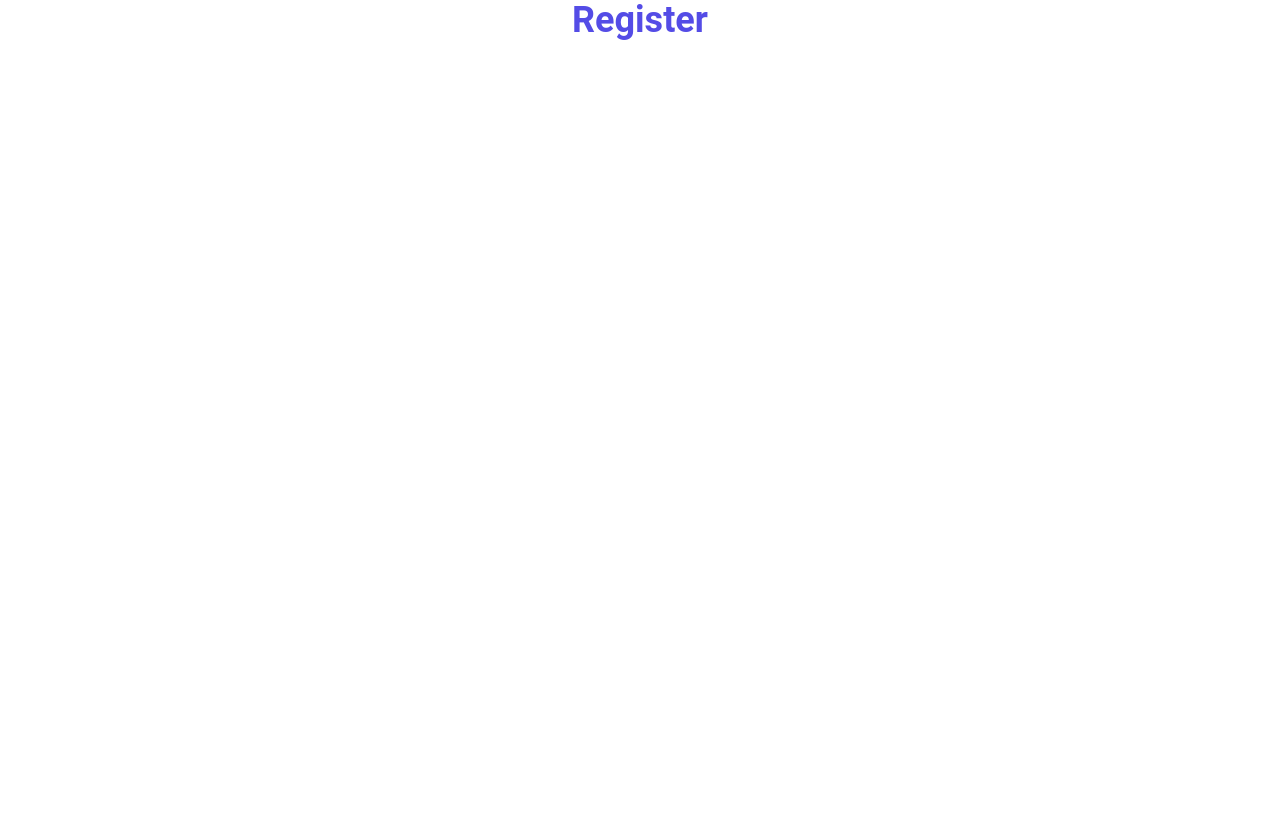
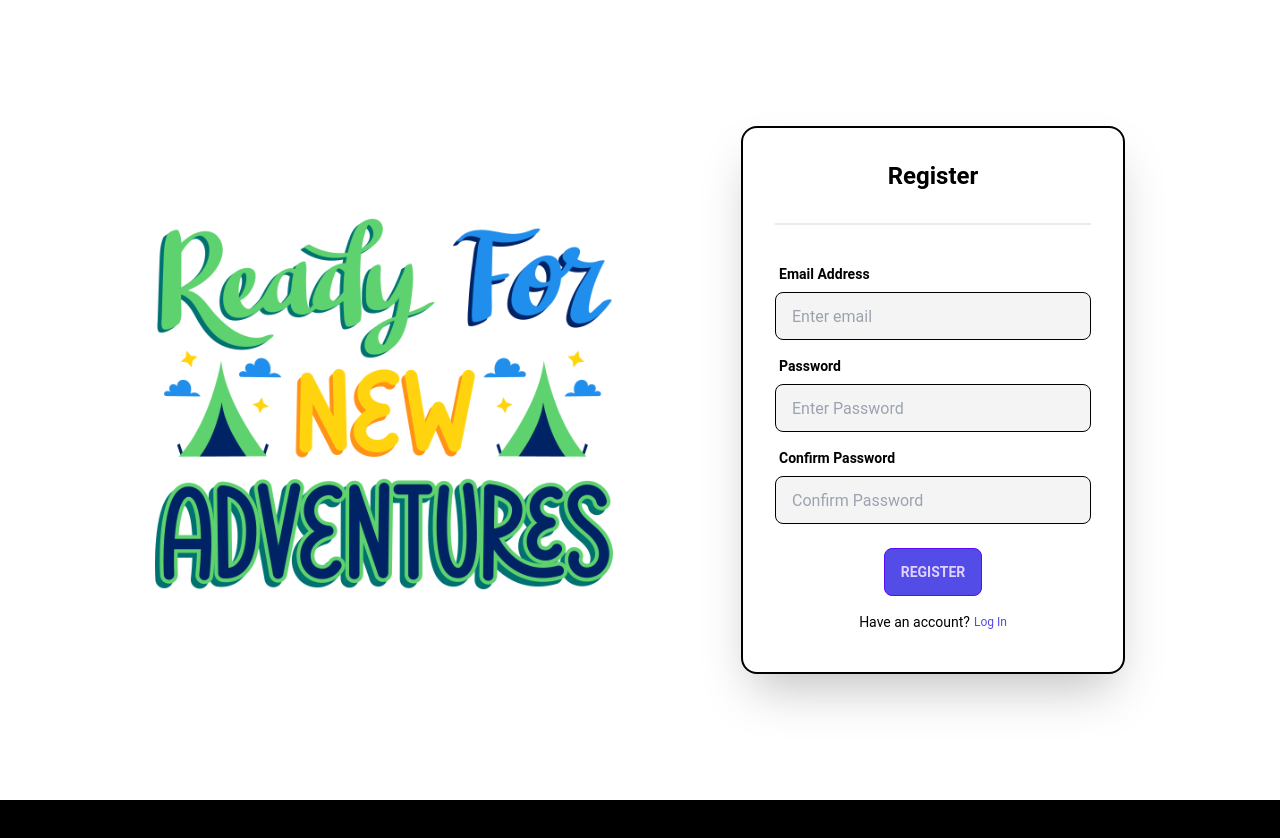
Before and after one commit to Beammi/Nebula, a Next.js app in the folder nebula/: page /register in a window 1280 px wide. Shown: the top 838 px of the page. Before the commit the page ends 800 px from the top, so only its background shows below. Built offline with nearby package versions, Linux system fonts and the light colour scheme.

Commit message:
add 'register page'

```diff
--- a/nebula/src/pages/register.jsx
+++ b/nebula/src/pages/register.jsx
@@ -1,12 +1,63 @@
 import React from 'react'
+import Image from 'next/image'
+import SearchBar from '../components/SearchBar'
+import readyAdventurePic from '../../public/images/time_ready.png'
+import Footer from '../components/Footer'
+import Button from '../components/Button'
 
 export default function Register() {
   return (
     <>
-        {/* <div className='flex items-center justify-center min-h-screen bg-blue'> */}
-        <div className='flex justify-center min-h-screen bg-white'>
-            <h2 className='mb-5 font-bold text-4xl text-blue'>Register</h2>
+
+        <div className="hero min-h-screen bg-white">
+          <div className="hero-content flex-col md:flex-row gap-32">
+
+            <figure><Image src={readyAdventurePic} alt="adventure pic" className="pt-2" width={520}/></figure>
+
+            <div className="card flex-shrink-0 w-full max-w-sm shadow-2xl bg-white border-2 border-black text-black">
+              <form className="card-body">
+
+                <h2 className='font-bold text-2xl text-center'>Register</h2>
+                <div className="divider before:bg-grey after:bg-grey"></div>
+                <div className="form-control">
+                  <label className="label">
+                    <span className="label-text font-bold text-black">Email Address</span>
+                  </label>
+                  <input type="email" placeholder="Enter email" className="input input-bordered bg-light-grey border-black" required />
+                </div>
+                <div className="form-control">
+                  <label className="label">
+                    <span className="label-text font-bold text-black">Password</span>
+                  </label>
+                  <input type="password" placeholder="Enter Password" className="input input-bordered bg-light-grey border-black" required />
+                </div>
+                <div className="form-control">
+                  <label className="label">
+                    <span className="label-text font-bold text-black">Confirm Password</span>
+                  </label>
+                  <input type="password" placeholder="Confirm Password" className="input input-bordered bg-light-grey border-black" required />
+                </div>
+
+                <div className="flex justify-center">
+                  {/* <button className="btn btn-primary bg-blue w-fit">Register</button> */}
+                  <Button buttonStyle="btn btn-primary bg-blue w-fit" label="Register"></Button>
+                </div>
+
+                <div className='flex justify-center'>
+                  <label className="label">
+                    <label className='font-normal text-sm'>Have an account?</label>
+                    <a href="#" className="label-text-alt link link-hover indent-1 text-blue ">Log In</a>
+                  </label>
+                </div>
+
+              </form>
+            </div>
+
+          </div>
         </div>
+
+
+        <Footer />
     </>
   )
 }
```
